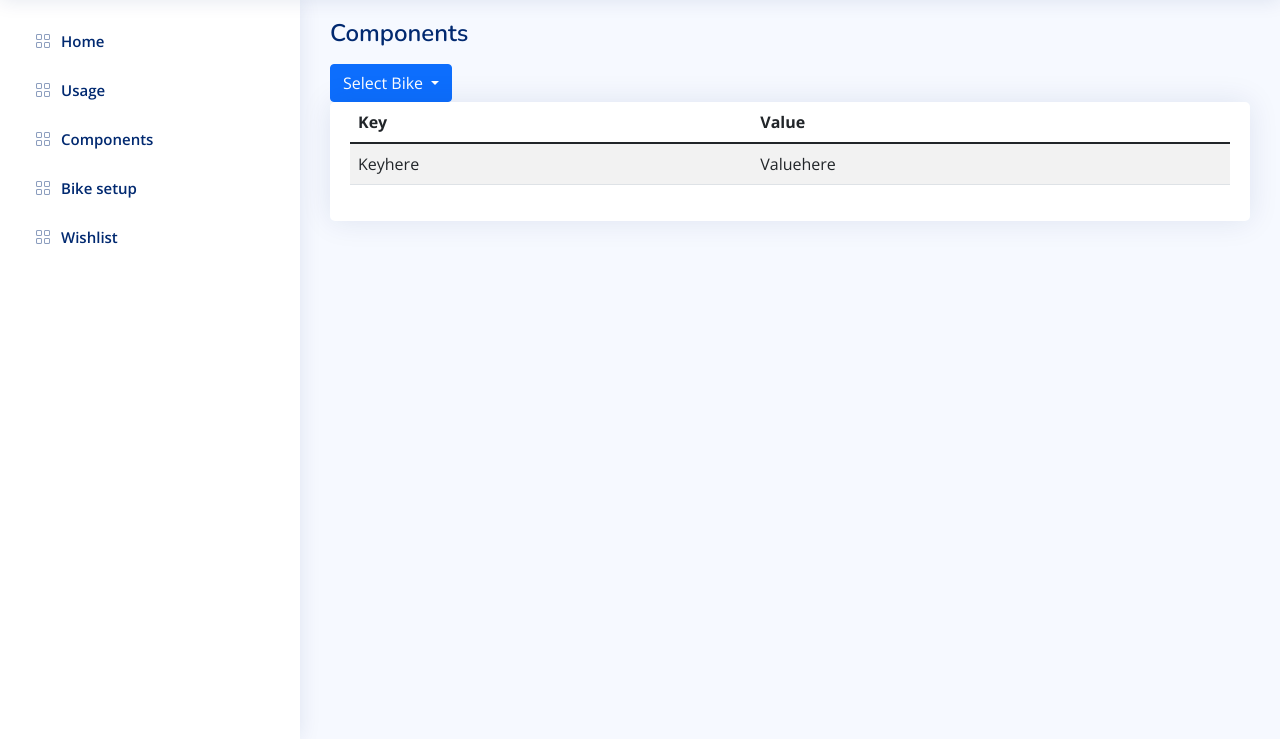
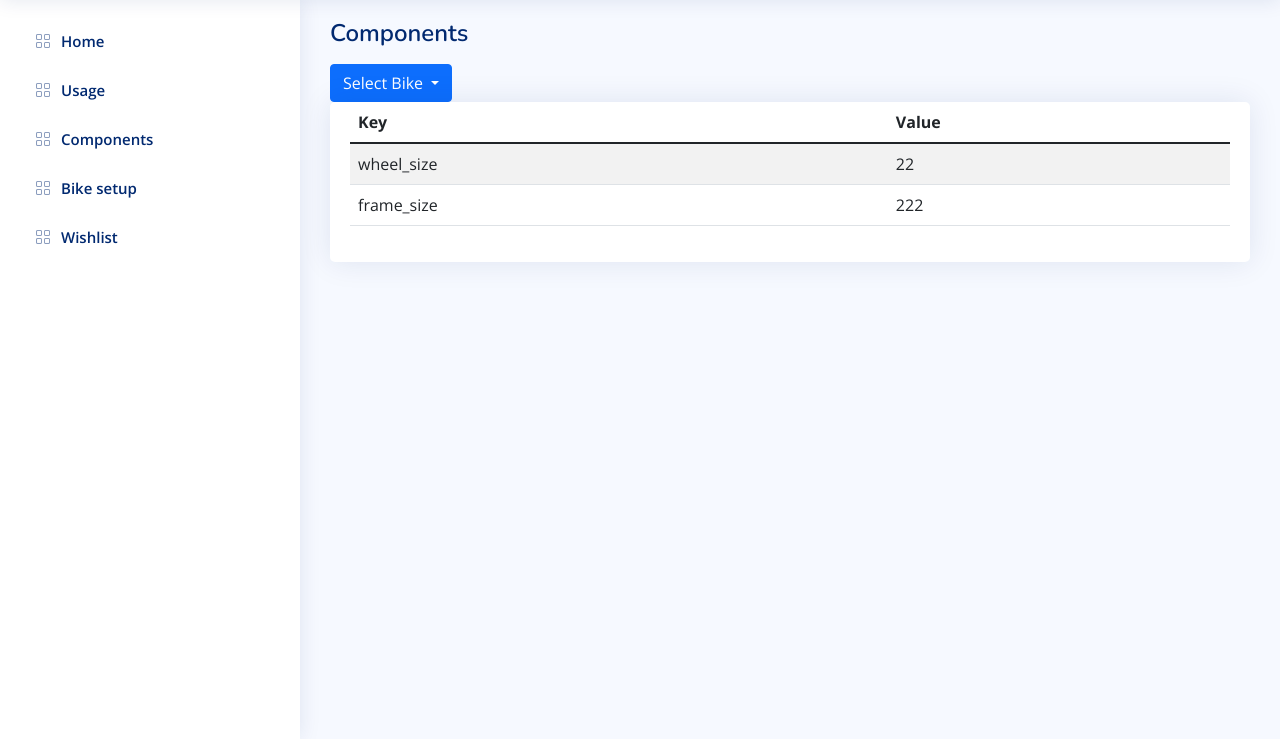
Before and after one commit to Ladia-m/bike_garage, a Flask app: page /components/?bike_num=1 in a window 1280 px wide. Shown: the part 61-800 px from the top of the page. Run offline with Flask 2, Linux system fonts and the light colour scheme; some libraries are stand-ins or nearby versions.

Commit message:
add simple example of bike selector to components page
simple example added to components page to show how bike selector (controller) could be used to trigger some backend (model) and the results passed back to the gui (view)

  - if bike 1 is selected then the components are parsed and passed to the table
  - if no bike is selected, or the bike doesnt exist, then the standard components template is returned

  IDEA: I have an idea how to implement your requirement of "remembering" the selected bike between pages... but I will do it later as I think it will mean rewriting the side nav bar quite dramatically.

```diff
--- a/templates/components.html
+++ b/templates/components.html
@@ -26,10 +26,14 @@
                   </tr>
                 </thead>
                 <tbody>
+                {% if component_data %}
+                {% for k, v in component_data.items() %}
                   <tr>
-                    <td>Keyhere</td>
-                    <td>Valuehere</td>
+                    <td>{{ k }}</td>
+                    <td>{{ v }}</td>
                   </tr>
+                {% endfor %}
+                {% endif %}
                 </tbody>
               </table>
             </div>
--- a/web_gui.py
+++ b/web_gui.py
@@ -1,6 +1,14 @@
-from flask import Flask, render_template
+from collections import namedtuple
+from flask import Flask, render_template, request
 
 bike_garage = Flask(__name__)
+
+BikeDescriptor = namedtuple("BikeDescriptor", "name color size components")
+Point = namedtuple("Point", "x y")
+Point(x=2, y=4)
+all_bikes = {
+    "1": BikeDescriptor(name='Sean', color='Red', size='22', components={'wheel_size': 22, 'frame_size': 222})
+}
 
 
 @bike_garage.route("/")
@@ -11,7 +19,7 @@ def index(bike_num=None):
 
 
 @bike_garage.route("/usage/")
-def usage(bike_num=None):
+def usage():
     chart_data = [10, 41, 35, 51, 49, 62, 69, 2, 148]
     chart_data2 = [10, 41, 52, 1, 49, 62, 69, 91, 148]
     chart_xseries = ['Jan', 'Feb', 'Mar', 'Apr', 'May', 'Jun', 'Jul', 'Aug', 'Sep']
@@ -34,7 +42,10 @@ def usage(bike_num=None):
 
 @bike_garage.route("/components/")
 def components():
-    return render_template("components.html")
+    bike_num = request.args.get('bike_num')
+    if not bike_num or bike_num not in all_bikes:
+        return render_template("components.html")
+    return render_template("components.html", component_data=all_bikes[bike_num].components)
 
 
 @bike_garage.route("/setup/")
```
